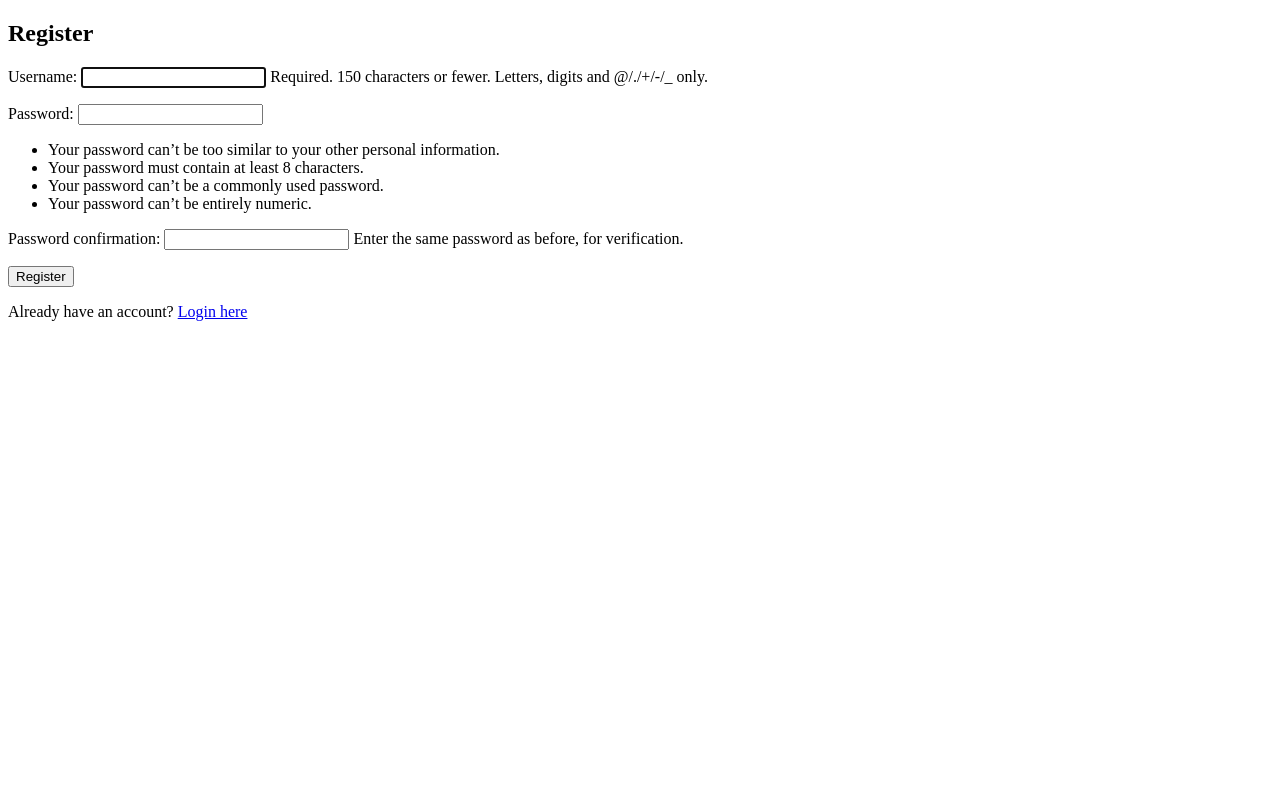
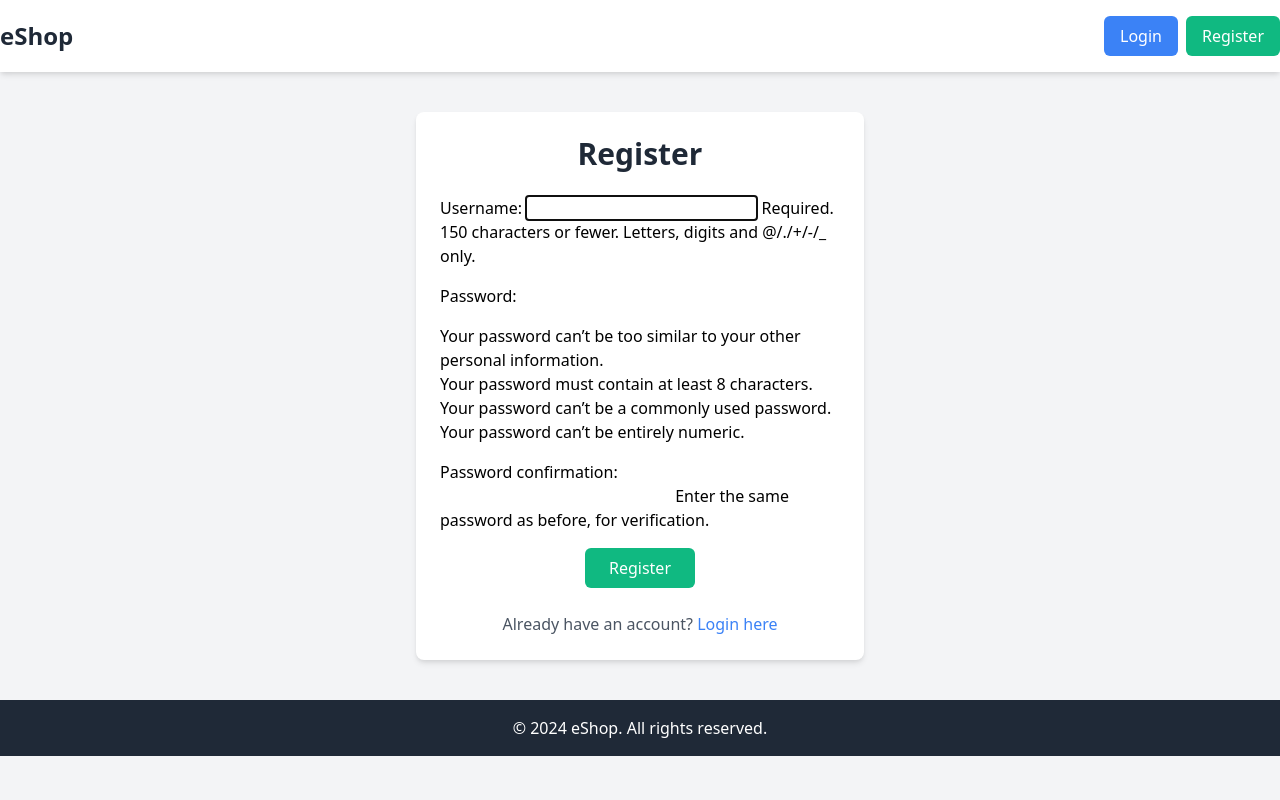
Before and after one commit to zimNMM/Ecommerce, a Django app: page /register/ in a window 1280 px wide. Run offline with Django 5.2, Linux system fonts and the light colour scheme.

Commit message:
made login/register more humane

```diff
--- a/shop/templates/shop/register.html
+++ b/shop/templates/shop/register.html
@@ -1,15 +1,62 @@
 <!DOCTYPE html>
-<html>
+<html lang="en">
 <head>
+    <meta charset="UTF-8">
+    <meta name="viewport" content="width=device-width, initial-scale=1.0">
     <title>Register</title>
+    <link href="https://cdn.jsdelivr.net/npm/tailwindcss@2.2.19/dist/tailwind.min.css" rel="stylesheet">
+    <link rel="stylesheet" href="https://cdnjs.cloudflare.com/ajax/libs/font-awesome/6.0.0-beta3/css/all.min.css">
 </head>
-<body>
-    <h2>Register</h2>
-    <form method="post">
-        {% csrf_token %}
-        {{ form.as_p }}
-        <button type="submit">Register</button>
-    </form>
-    <p>Already have an account? <a href="{% url 'login' %}">Login here</a></p>
+<body class="bg-gray-100">
+
+    <!-- Header -->
+    <header class="bg-white shadow-md py-4">
+        <div class="container mx-auto flex justify-between items-center">
+            <div class="text-2xl font-bold text-gray-800"><a href="{% url 'index' %}">eShop</a></div>
+            <div class="flex items-center">
+                {% if user.is_authenticated %}
+                    <a href="{% url 'cart' %}" class="mr-2 flex items-center">
+                        <i class="fas fa-shopping-cart text-gray-800 mr-1"></i>
+                        <span class="text-gray-800">Cart</span>
+                    </a>
+                    <a href="{% url 'logout' %}">
+                        <button class="bg-red-500 text-white px-4 py-2 rounded-md mr-2">Logout</button>
+                    </a>
+                {% else %}
+                    <a href="{% url 'login' %}">
+                        <button class="bg-blue-500 text-white px-4 py-2 rounded-md mr-2">Login</button>
+                    </a>
+                    <a href="{% url 'register' %}">
+                        <button class="bg-green-500 text-white px-4 py-2 rounded-md">Register</button>
+                    </a>
+                {% endif %}
+            </div>
+        </div>
+    </header>
+
+    <!-- Main Content -->
+    <main class="container mx-auto py-10">
+        <section class="max-w-md mx-auto bg-white shadow-md rounded-lg p-6">
+            <h2 class="text-3xl font-bold text-gray-800 mb-6 text-center">Register</h2>
+            <form method="post" class="space-y-4">
+                {% csrf_token %}
+                {{ form.as_p }}
+                <div class="flex justify-center">
+                    <button type="submit" class="bg-green-500 text-white px-6 py-2 rounded-md">Register</button>
+                </div>
+            </form>
+            <p class="text-center text-gray-600 mt-6">Already have an account?
+                <a href="{% url 'login' %}" class="text-blue-500">Login here</a>
+            </p>
+        </section>
+    </main>
+
+    <!-- Footer -->
+    <footer class="bg-gray-800 text-white py-4">
+        <div class="container mx-auto text-center">
+            <p>&copy; 2024 eShop. All rights reserved.</p>
+        </div>
+    </footer>
+
 </body>
 </html>
```
Also changed, not shown: shop/templates/shop/login.html (+56 -9 lines).
